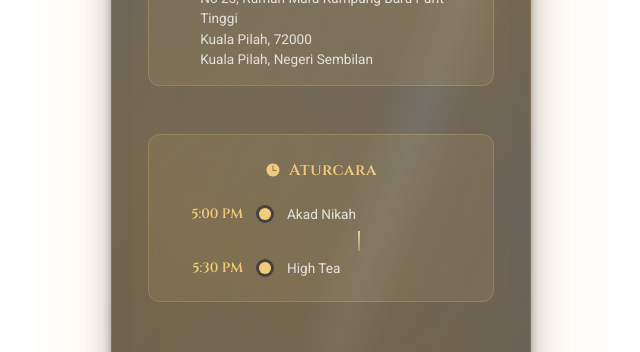
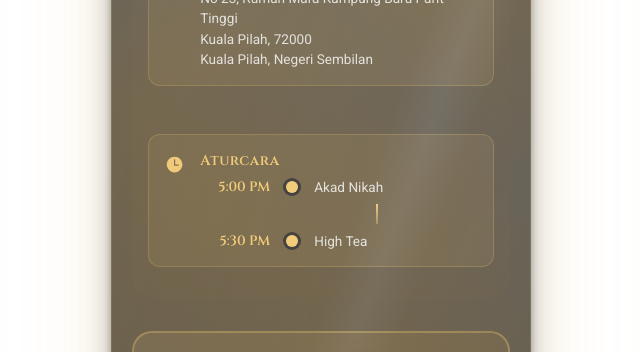
Before and after one commit to not-a-human/not-a-human.github.io, a Next.js app: page /wedding-card in a window 1280 px wide. Shown: the part 2000-2352 px from the top of the page, without its empty margins (319-959 px from the left). Built offline with nearby package versions, Linux system fonts and the light colour scheme; no server answers; the database is empty.

Commit message:
feat: Refactor schedule timeline structure for improved layout in Intro component

```diff
--- a/app/wedding-card/ui/intro/intro.tsx
+++ b/app/wedding-card/ui/intro/intro.tsx
@@ -103,11 +103,12 @@ export function Intro() {
       </div>
 
       {/* Schedule timeline */}
-      <div className={styles.scheduleSection}>
-        <h4 className={styles.scheduleTitle}>
-          <IoTime className={styles.scheduleIcon} />
-          Aturcara
-        </h4>
+      <div className={styles.detailItem}>
+        <div className={styles.detailIcon}>
+          <IoTime />
+        </div>
+        <div className={styles.detailContent}>
+          <h4 className={styles.detailLabel}>Aturcara</h4>
           <div className={styles.timeline}>
             <div className={styles.timelineItem}>
               <div className={styles.timelineTime}>5:00 PM</div>
@@ -123,5 +124,6 @@ export function Intro() {
           </div>
         </div>
       </div>
+    </div>
   );
 }
```
Lines whose indentation alone changed are shown as unchanged.
